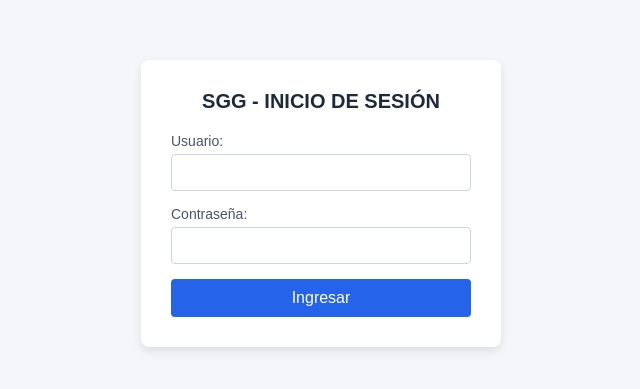
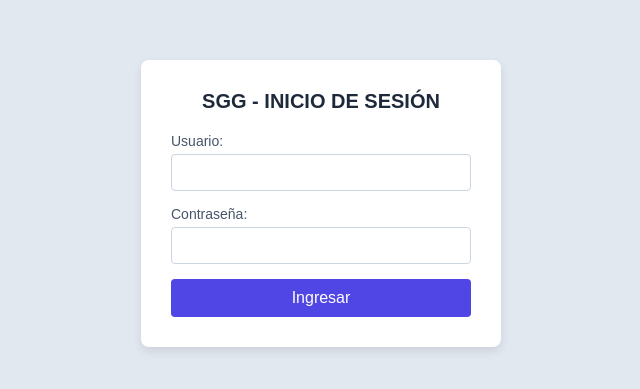
Before and after one commit to ayelensalazar013-hue/AyelenSalazar_Act12-PI1, a plain HTML site: page index.html in a window 1280 px wide. Shown: the part 197-586 px from the top of the page, without its empty margins (319-959 px from the left). Drawn offline with Linux system fonts and the light colour scheme.

Commit message:
mi Segundo cambio realizado

```diff
--- a/CSS/style.css
+++ b/CSS/style.css
@@ -6,7 +6,7 @@
 
 body {
   font-family: Arial, sans-serif;
-  background-color: #f4f6f9;
+  background-color: #e2e8f0;
   display: flex;
   justify-content: center;
   align-items: center;
@@ -50,7 +50,7 @@ input {
 .btn-submit {
   width: 100%;
   padding: 10px;
-  background-color: #2563eb;
+  background-color: #4f46e5;
   color: white;
   border: none;
   border-radius: 4px;
@@ -59,5 +59,5 @@ input {
 }
 
 .btn-submit:hover {
-  background-color: #1d4ed8;
+  background-color: #4338ca;
 }
```
